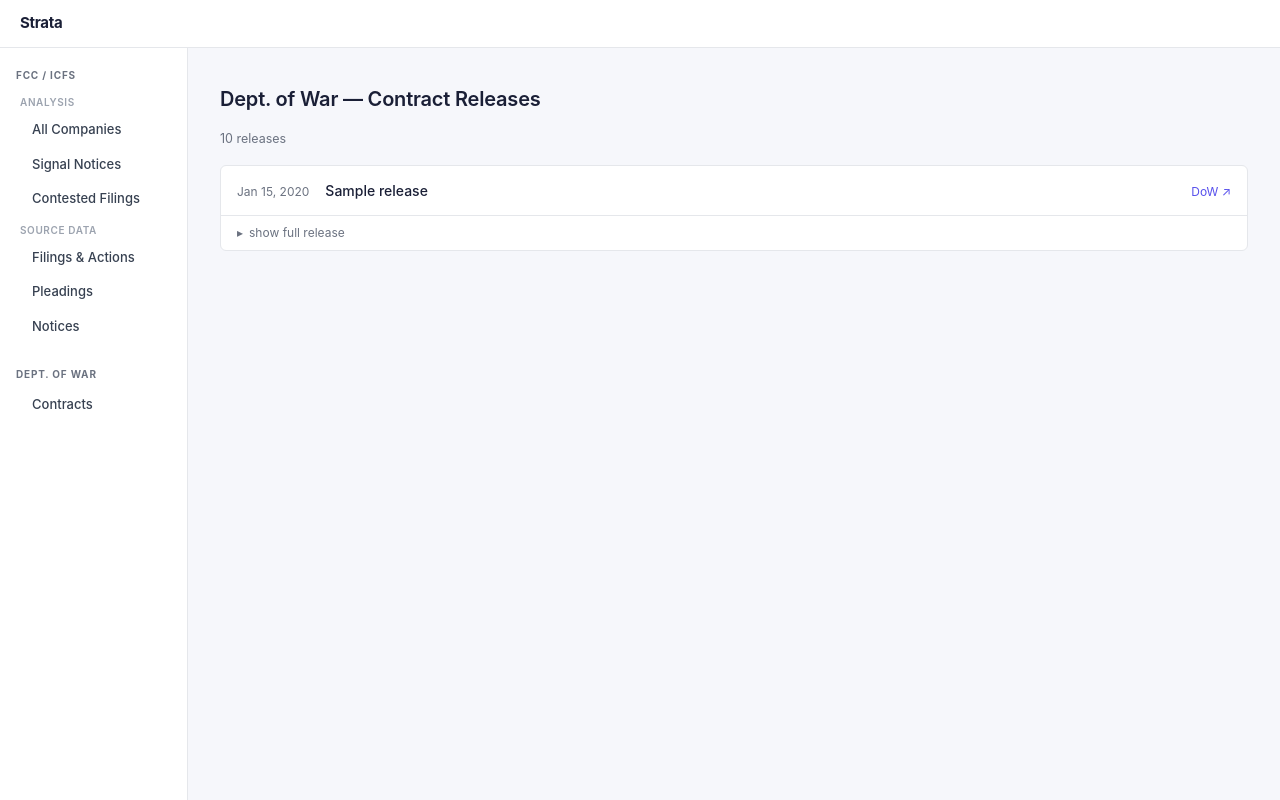
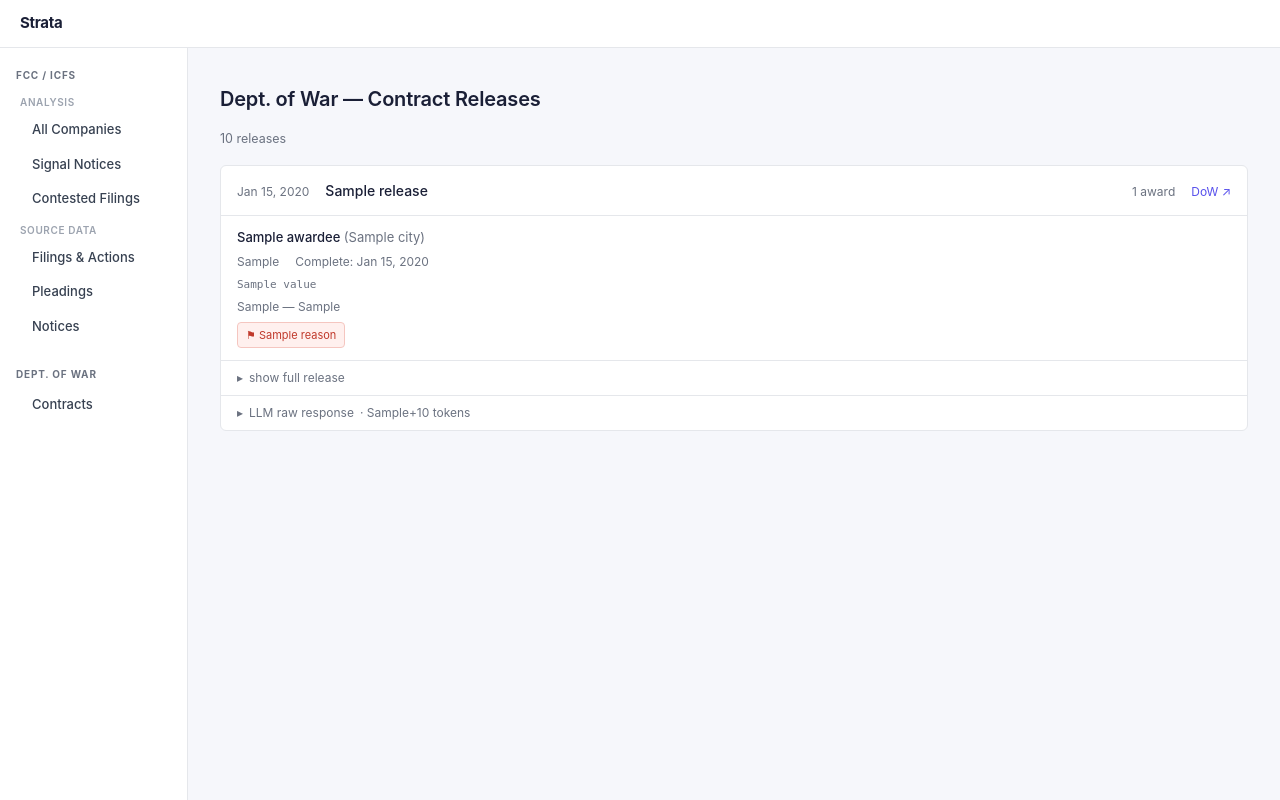
Before and after one commit to brandonorourke/strata, a FastAPI app: template apps/api/templates/dow_contracts.html in a window 1280 px wide. Run offline with FastAPI, Linux system fonts and the light colour scheme; the template is opened without the code that fills it: most values are stand-ins (such as "Sample title", 1, 10 or a date in 2020); parts of the project's set-up code (start-up, migrations or seed data) failed here and were passed over.

Commit message:
Display award table

```diff
--- a/apps/api/main.py
+++ b/apps/api/main.py
@@ -1,6 +1,7 @@
 # apps/api/main.py
 
 from datetime import datetime, timedelta, timezone, date
+import json
 
 import httpx
 
@@ -25,10 +26,12 @@ from strata_core.models import (
     IcfsCanonicalEntity,
     IcfsFilingActionHistory,
     DowContractRelease,
+    DowAward,
 )
 
 app = FastAPI(title="Strata UI")
 templates = Jinja2Templates(directory="apps/api/templates")
+templates.env.filters["pretty_json"] = lambda v: json.dumps(v, indent=2, default=str)
 
 _EVENT_TYPE_WEIGHTS = {
     "bankruptcy": 6,
@@ -273,6 +276,7 @@ async def dow_contracts(request: Request, page: int = 1, page_size: int = 50):
         total = (await session.execute(select(func.count()).select_from(DowContractRelease))).scalar_one()
         releases = (await session.execute(
             select(DowContractRelease)
+            .options(selectinload(DowContractRelease.awards))
             .order_by(DowContractRelease.release_date.desc().nullslast(), DowContractRelease.first_seen_at.desc())
             .offset(offset)
             .limit(page_size)
--- a/apps/api/templates/dow_contracts.html
+++ b/apps/api/templates/dow_contracts.html
@@ -5,6 +5,8 @@
 
   {% for release in releases %}
     <div style="border: 1px solid var(--border); border-radius: 6px; background: var(--surface); margin-bottom: 10px; overflow: hidden;">
+
+      {# ── header row ── #}
       <div style="padding: 14px 16px; display: flex; align-items: baseline; gap: 16px;">
         <span style="font-size: 12px; color: var(--muted); white-space: nowrap; flex-shrink: 0;">
           {{ release.release_date.strftime("%b %d, %Y") if release.release_date else "—" }}
@@ -12,9 +14,70 @@
         <span style="font-weight: 500; flex: 1; min-width: 0; overflow: hidden; text-overflow: ellipsis; white-space: nowrap;">
           {{ release.title or "Untitled" }}
         </span>
+        {% if release.awards %}
+          <span style="font-size: 12px; color: var(--muted); flex-shrink: 0;">{{ release.awards|length }} award{{ "s" if release.awards|length != 1 }}</span>
+        {% endif %}
         <a href="{{ release.url }}" target="_blank" rel="noopener"
            style="font-size: 12px; color: var(--accent); text-decoration: none; flex-shrink: 0; white-space: nowrap;">DoW ↗</a>
       </div>
+
+      {# ── awards ── #}
+      {% if release.awards %}
+        {% for award in release.awards|sort(attribute="award_index") %}
+          {% set flagged = award.val_flag_reasons and award.val_flag_reasons|length > 0 %}
+          <div style="border-top: 1px solid var(--border); padding: 12px 16px;">
+
+            {# awardees #}
+            <div style="font-size: 13px; font-weight: 500; margin-bottom: 6px;">
+              {% for a in award.awardees %}
+                {{ a.name }}{% if a.city or a.state %} <span style="font-weight: 400; color: var(--muted);">({{ [a.city, a.state] | select | join(", ") }})</span>{% endif %}{% if not loop.last %} · {% endif %}
+              {% endfor %}
+            </div>
+
+            {# amounts + contract type #}
+            <div style="font-size: 12px; color: var(--muted); display: flex; flex-wrap: wrap; gap: 16px; margin-bottom: 6px;">
+              {% if award.ceiling_cents %}
+                <span>Ceiling: <strong style="color: var(--fg);">${{ "{:,.0f}".format(award.ceiling_cents / 100) }}</strong></span>
+              {% endif %}
+              {% if award.obligated_cents %}
+                <span>Obligated: <strong style="color: var(--fg);">${{ "{:,.0f}".format(award.obligated_cents / 100) }}</strong></span>
+              {% endif %}
+              {% if award.contract_type %}
+                <span>{{ award.contract_type }}</span>
+              {% endif %}
+              {% if award.completion_date %}
+                <span>Complete: {{ award.completion_date.strftime("%b %d, %Y") }}</span>
+              {% endif %}
+            </div>
+
+            {# PIIDs #}
+            {% if award.piids %}
+              <div style="font-size: 11px; color: var(--muted); margin-bottom: 4px; font-family: monospace;">
+                {% for p in award.piids %}{{ p.value }}{% if not loop.last %} · {% endif %}{% endfor %}
+              </div>
+            {% endif %}
+
+            {# contracting activity + program #}
+            {% if award.contracting_activity or award.program_hint %}
+              <div style="font-size: 12px; color: var(--muted);">
+                {% if award.contracting_activity %}{{ award.contracting_activity }}{% endif %}
+                {% if award.contracting_activity and award.program_hint %} — {% endif %}
+                {% if award.program_hint %}{{ award.program_hint }}{% endif %}
+              </div>
+            {% endif %}
+
+            {# validator flags #}
+            {% if flagged %}
+              <div style="margin-top: 6px; font-size: 11px; color: #c0392b; background: #fff0ee; border: 1px solid #f5c6c0; border-radius: 4px; padding: 4px 8px; display: inline-block;">
+                {% for field, reason in award.val_flag_reasons.items() %}⚑ {{ reason }}{% if not loop.last %}  {% endif %}{% endfor %}
+              </div>
+            {% endif %}
+
+          </div>
+        {% endfor %}
+      {% endif %}
+
+      {# ── raw text ── #}
       {% if release.raw_text %}
         <details style="border-top: 1px solid var(--border);">
           <summary style="padding: 8px 16px; font-size: 12px; color: var(--muted); cursor: pointer; user-select: none; list-style: none; display: flex; align-items: center; gap: 6px;">
@@ -24,6 +87,21 @@
           <pre style="font-size: 0.76em; line-height: 1.6; white-space: pre-wrap; color: var(--muted); background: var(--bg); padding: 16px; margin: 0; overflow-x: auto; border-top: 1px solid var(--border);">{{ release.raw_text }}</pre>
         </details>
       {% endif %}
+
+      {# ── LLM raw ── #}
+      {% if release.llm_raw_response %}
+        <details style="border-top: 1px solid var(--border);">
+          <summary style="padding: 8px 16px; font-size: 12px; color: var(--muted); cursor: pointer; user-select: none; list-style: none; display: flex; align-items: center; gap: 6px;">
+            <span class="chevron" style="display: inline-block; transition: transform 0.15s;">&#9656;</span>
+            <span>LLM raw response</span>
+            {% if release.llm_raw_response.usage %}
+              <span style="color: var(--muted);">· {{ release.llm_raw_response.usage.prompt_tokens }}+{{ release.llm_raw_response.usage.completion_tokens }} tokens</span>
+            {% endif %}
+          </summary>
+          <pre style="font-size: 0.76em; line-height: 1.6; white-space: pre-wrap; color: var(--muted); background: var(--bg); padding: 16px; margin: 0; overflow-x: auto; border-top: 1px solid var(--border);">{{ release.llm_raw_response | pretty_json }}</pre>
+        </details>
+      {% endif %}
+
     </div>
   {% else %}
     <div class="meta">No contract releases found.</div>
```
